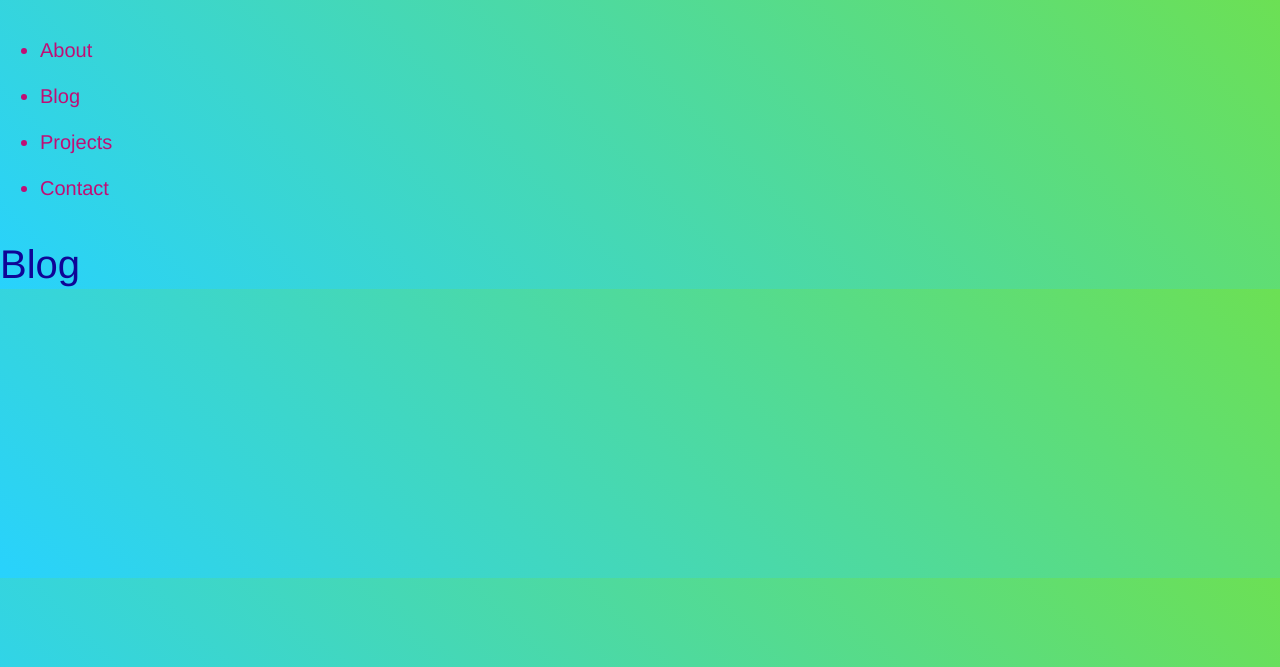
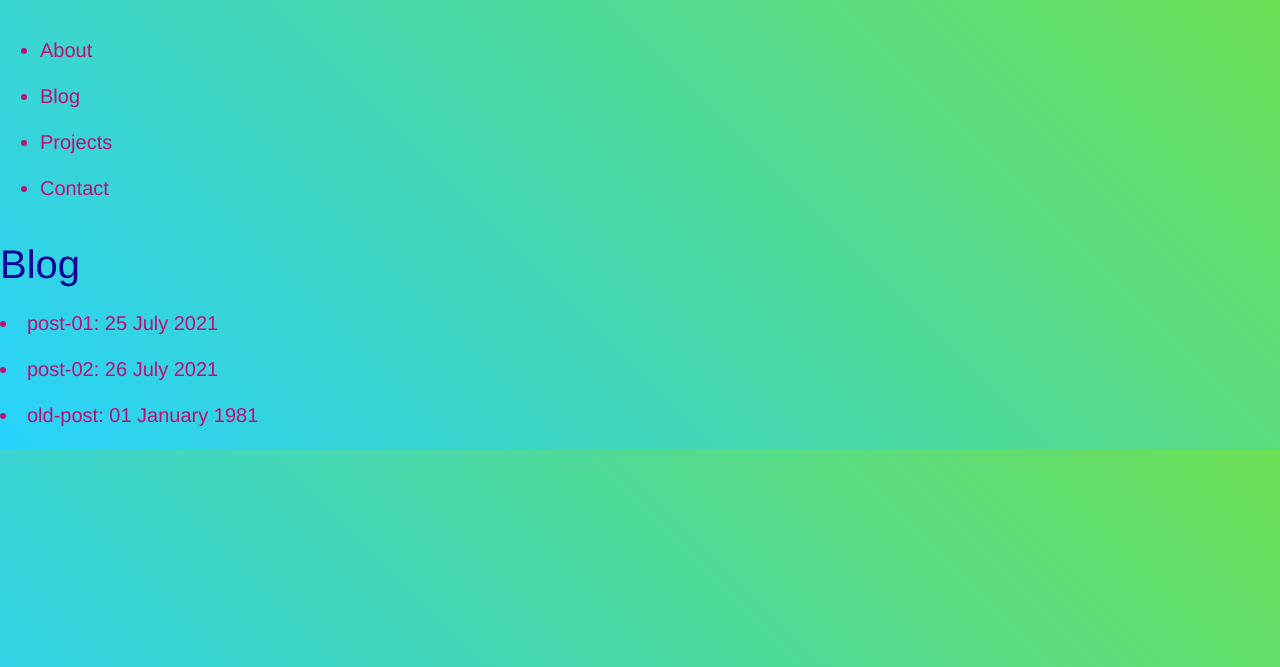
Before and after one commit to tarun010/tarun010.pythonanywhere.com, a Flask app: page /blog in a window 1280 px wide. Shown: the top 667 px of the page. Run offline with Flask 2, Linux system fonts and the light colour scheme; parts of the project's set-up code (start-up, migrations or seed data) failed here and were passed over.

Commit message:
added blog sections

```diff
--- a/app.py
+++ b/app.py
@@ -1,9 +1,10 @@
 import os
 from pathlib import Path
-
+from datetime import datetime
 from flask import Flask, render_template
 import requests
 import decouple
+import markdown
 
 user_name = "Tarun"
 
@@ -13,16 +14,30 @@ projects_from_github = requests.get(github_projects_url).json()
 contact = decouple.config("CONTACT_FORM_API", default=None)
 
 projects = []
+blog_posts = []
+name_to_blog_posts = {}
 
 with os.scandir("blog") as it:
     for entry in it:
         if entry.name.endswith(".md") and entry.is_file():
-            print(entry.name, entry.path)
+
+            raw_post_date, post_name = entry.name.split("_")
+            post_date = datetime.strptime(raw_post_date, "%Y-%m-%d")
+            post_name = post_name.rstrip(".md")
+
+ #           print(post_date, post_name)
 
             post_data = Path(entry.path).read_text()
-            print(post_data)
+            html = markdown.markdown(post_data)
 
-exit(0)
+            blog_posts.append({
+                "name": post_name,
+                "date": post_date,
+                "html": html
+            })
+
+#print(blog_posts)
+#exit(0)
 
 
 for project in projects_from_github:
@@ -54,11 +69,18 @@ def about_page():
 
 @app.route("/blog")
 def blog_list_page():
-    return render_template("blog_list.html", name=user_name)
+    return render_template("blog_list.html", name=user_name, blog_posts=blog_posts)
 
 @app.route("/blog/<post_name>")
 def blog_entry_page(post_name):
-    return render_template("blog_entry.html", name=user_name, post_name=post_name)
+
+    for post in blog_posts:
+        print(post_name, post["name"])
+        if post_name == post["name"]:
+            return render_template("blog_entry.html", name=user_name, post=post)
+
+    return "Blog post not found!"
+
 
 
 @app.route("/projects")
--- /dev/null
+++ b/blog/1981-01-01_old-post.md
@@ -0,0 +1 @@
+### Older post..
--- a/templates/blog_list.html
+++ b/templates/blog_list.html
@@ -3,4 +3,10 @@
 {% block content %}
 <h1>Blog</h1>
 
+{% for post in blog_posts %}
+    <a href="/blog/{{ post['name'] }}">
+        <li>{{ post["name"] }}: {{ post["date"].strftime("%d %B %Y") }}</li>
+    </a>
+{% endfor %}
+
 {% endblock %}
```
Also changed, not shown: templates/blog_entry.html (+9 -2 lines), blog/2021-07-25_post-01.md (renamed from blog/post_01.md), blog/2021-07-26_post-02.md (renamed from blog/post_02.md).
